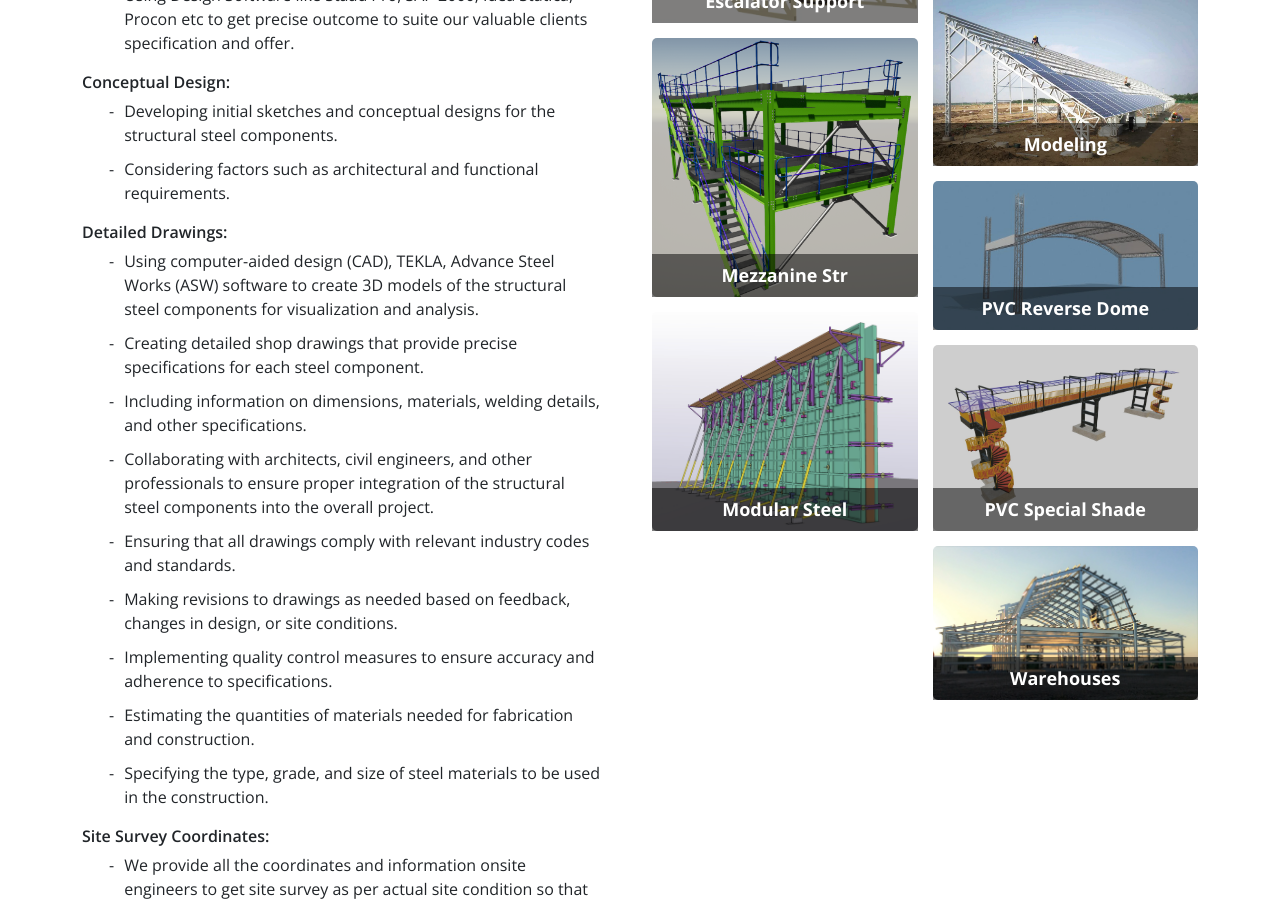
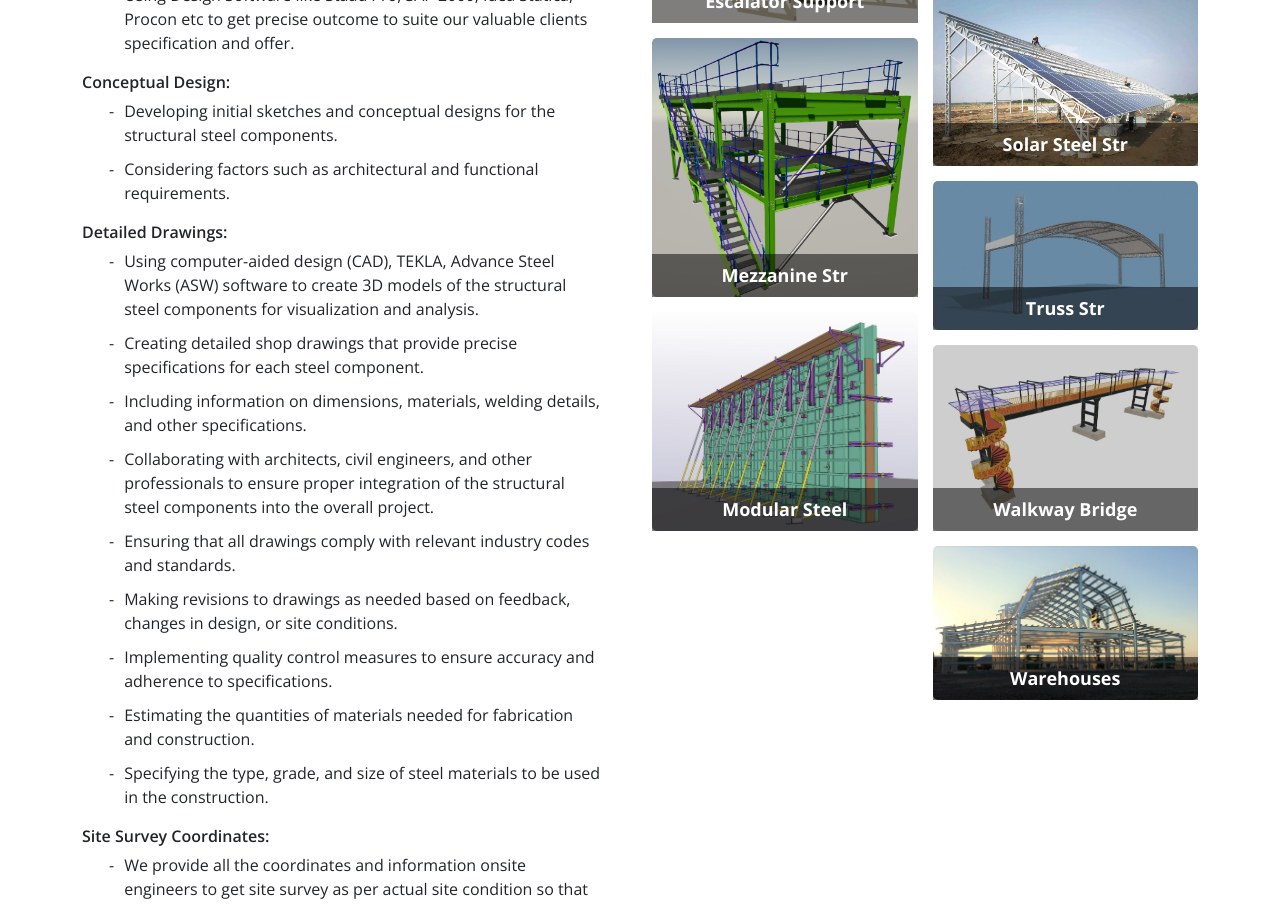
Before and after one commit to subratre/draftsman, a Next.js app: page /structural-steel-works in a window 1280 px wide. Shown: the part 820-1724 px from the top of the page. Built offline with nearby package versions, Linux system fonts and the light colour scheme.

Commit message:
all commit

```diff
--- a/pages/structural-steel-works/index.js
+++ b/pages/structural-steel-works/index.js
@@ -263,7 +263,7 @@ const StructuralSteelWorks = () => {
                       alt=""
                       width="100%"
                     />
-                    <div className="inneritem">Modeling</div>
+                    <div className="inneritem">Solar Steel Str</div>
                   </div>
                   <div className="gallery-item">
                     {" "}
@@ -273,7 +273,7 @@ const StructuralSteelWorks = () => {
                       alt=""
                       width="100%"
                     />
-                    <div className="inneritem">PVC Reverse Dome</div>
+                    <div className="inneritem">Truss Str</div>
                   </div>
                   <div className="gallery-item">
                     {" "}
@@ -283,7 +283,7 @@ const StructuralSteelWorks = () => {
                       alt=""
                       width="100%"
                     />
-                    <div className="inneritem">PVC Special Shade</div>
+                    <div className="inneritem">Walkway Bridge</div>
                   </div>
                   <div className="gallery-item">
                     {" "}
```
Also changed, not shown: pages/tensile-fabric-structure/index.js (+13 -3 lines).
